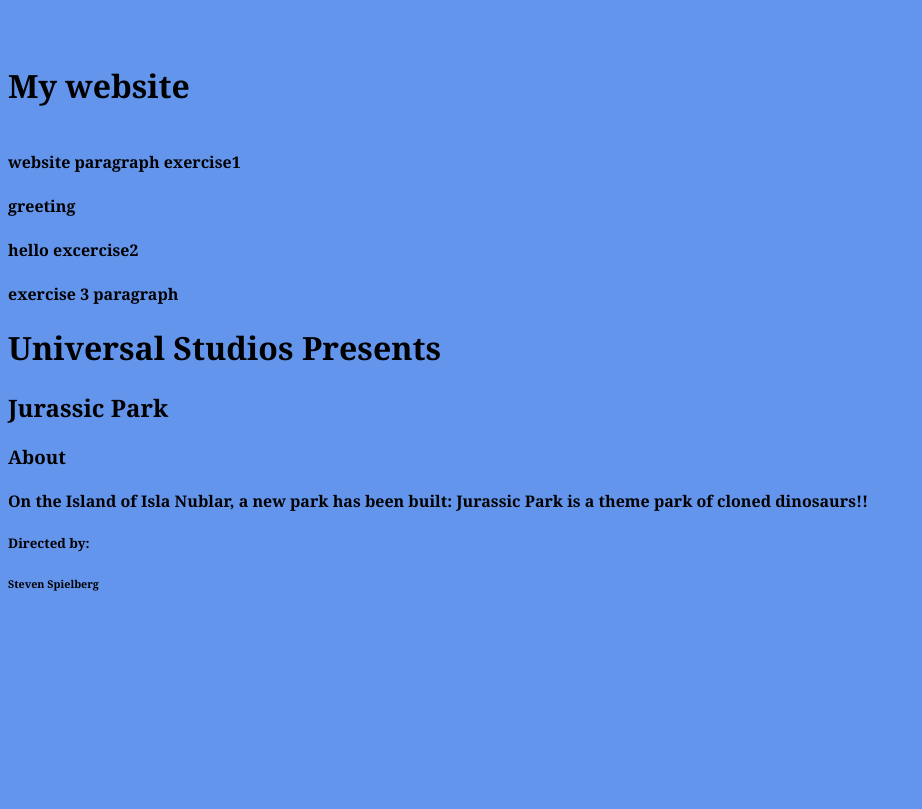
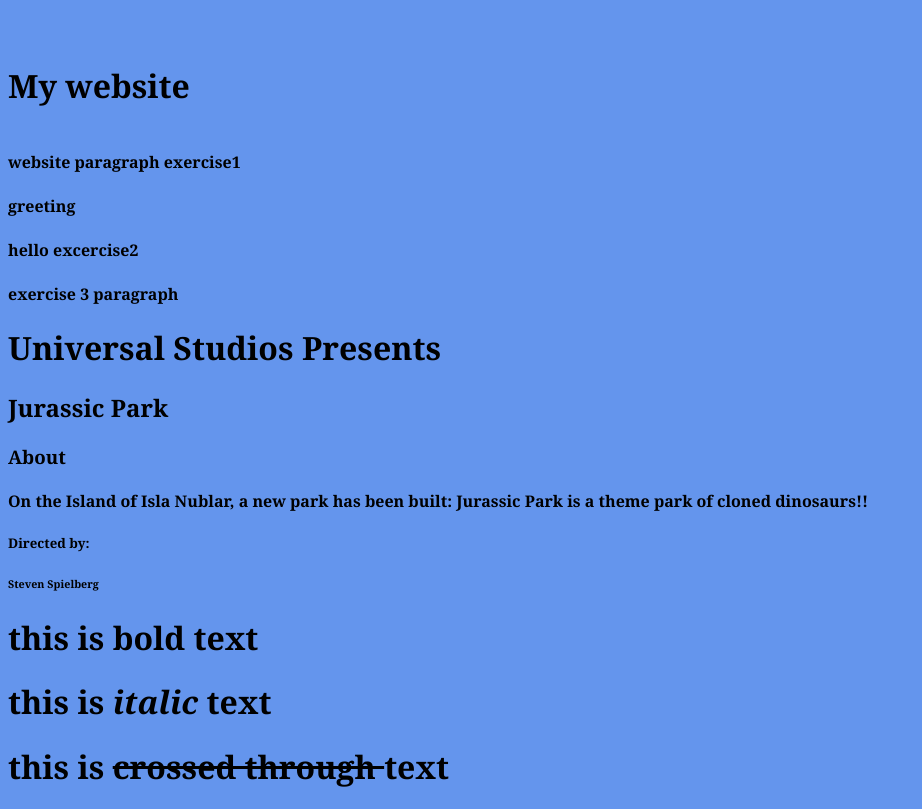
Before and after one commit to archiegit10/webdev, a plain HTML site: page index.html in a window 1280 px wide. Shown: the whole page, without its empty margins (0-922 px from the left). Drawn offline with Linux system fonts and the light colour scheme.

Commit message:
exercise5

```diff
--- a/index.html
+++ b/index.html
@@ -27,5 +27,8 @@
     <h4>On the Island of Isla Nublar, a new park has been built: Jurassic Park is a theme park of cloned dinosaurs!!</h4>
     <h5>Directed by:</h5>
     <h6>Steven Spielberg</h6>
+    <h1> this is <b>bold </b> text</h1>
+    <h1> this is <i>italic </i> text</h1>
+    <h1> this is <s>crossed through </s> text</h1>
 </body>
 </html>
```
